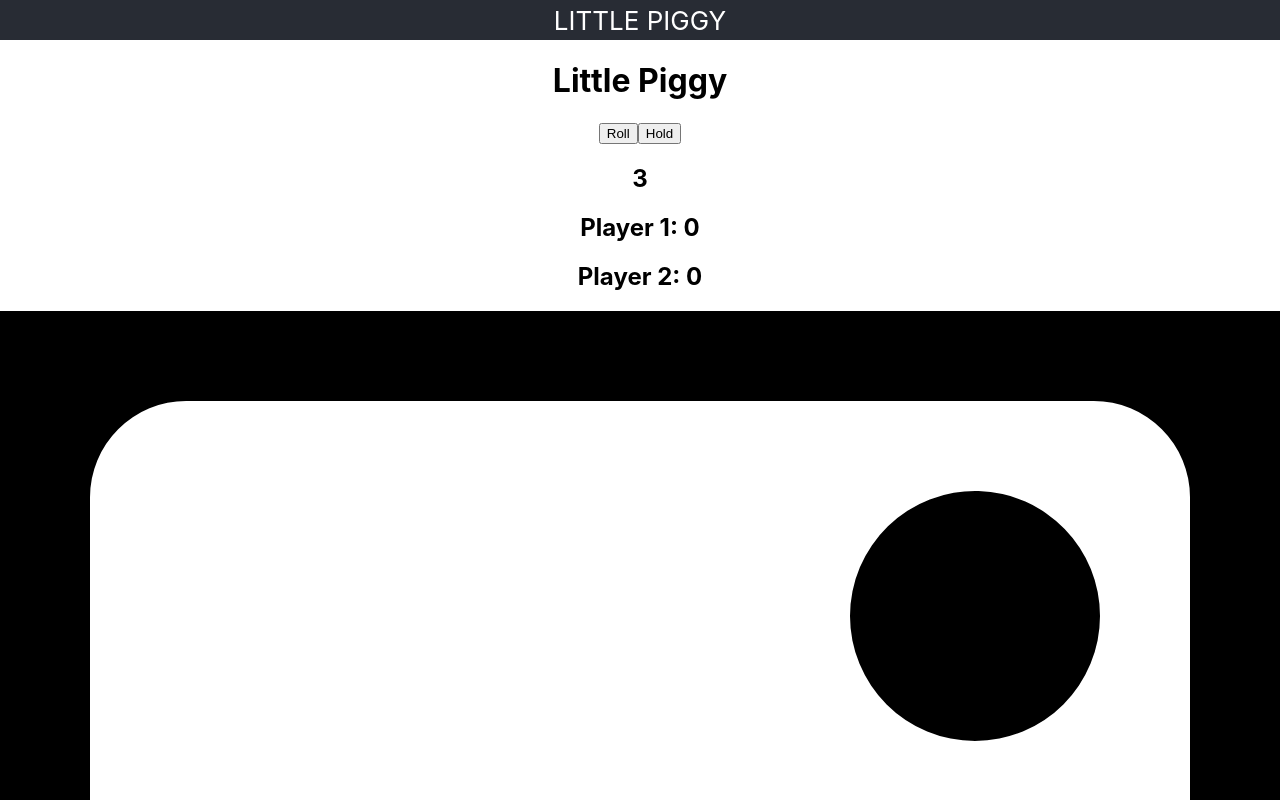
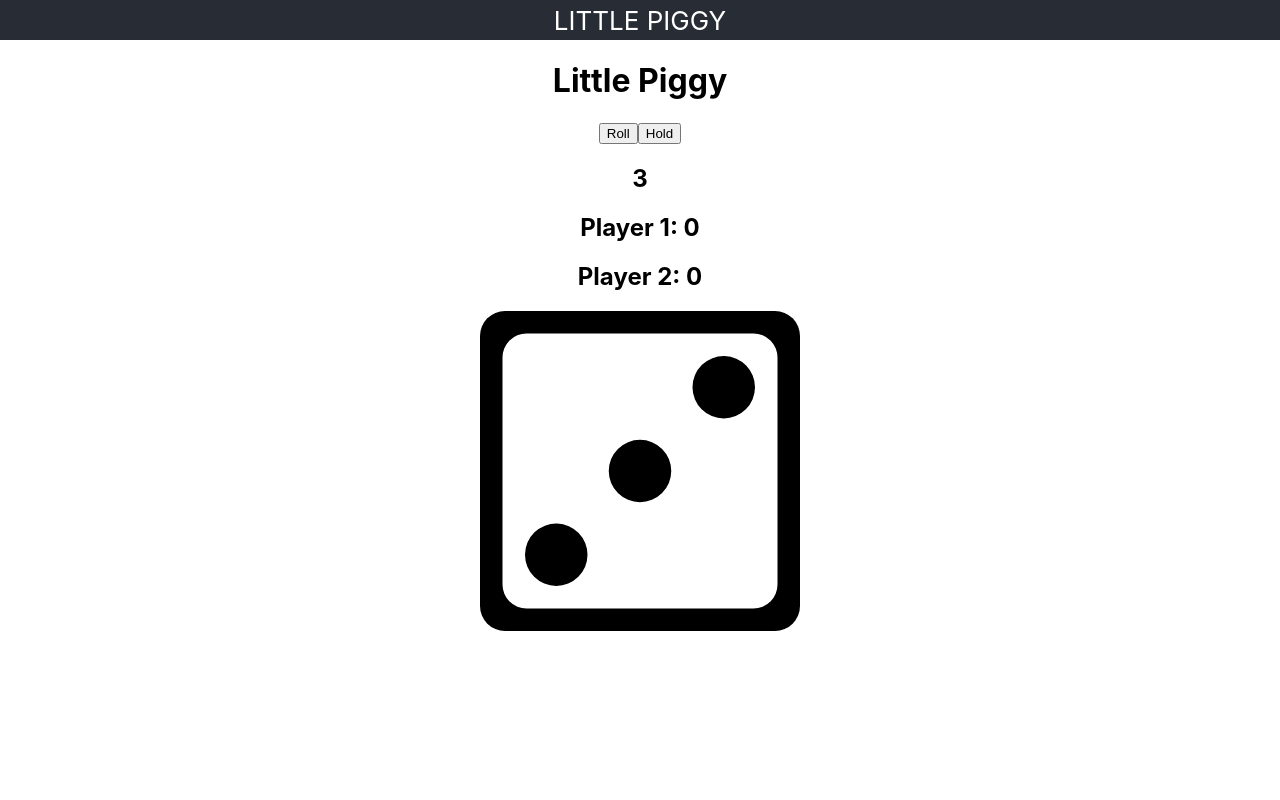
Before and after one commit to JarrodKane/little-piggy, a React (Create React App) app: page / in a window 1280 px wide. Both pictures are taken after a click on the button "Roll". Shown: the top 800 px of the page. Built offline with nearby package versions, Linux system fonts and the light colour scheme.

Commit message:
Added in some styling for the dice

```diff
--- a/src/Board.jsx
+++ b/src/Board.jsx
@@ -1,8 +1,5 @@
 import React, { useState } from "react";
 import Die from "./Die";
-
-//init function to set the game back to its initial state
-// TODO: allow it to take in a variable to set the number you wish to hit to win the game
 
 // This function sets up the basic game
 function Board() {
--- a/src/Die.jsx
+++ b/src/Die.jsx
@@ -1,4 +1,5 @@
 import React from "react";
+import styled from "styled-components";
 
 // Using this function to import all of the dice images at once
 function importAllDice(r) {
@@ -6,19 +7,23 @@ function importAllDice(r) {
 }
 // The array that is returned is 0 based while the images are from 1 - 6
 // That's why there's a -1 to the image src
-
+// Sets the file path for the dice images, and runs the function
 const die = importAllDice(
   require.context("./assets", false, /\.(png|jpe?g|svg)$/)
 );
 
-// Sets the file path for the dice images, and runs the function
+// -- STYLYING for the dice
+const Image = styled.img`
+  max-width: 25%;
+  border-radius: 25px;
+`;
 
 // Die takes in a die number that is generated and then places that into the src, to grab out the correct die to display
 const Die = ({ num, gamePlaying }) => {
   // If game is not in play, we don't display the die
   return gamePlaying.playing ? (
     <div>
-      <img src={die[num - 1]} className="dice" alt="dice" />;
+      <Image src={die[num - 1]} className="dice" alt="dice" />
     </div>
   ) : (
     <div></div>
```
